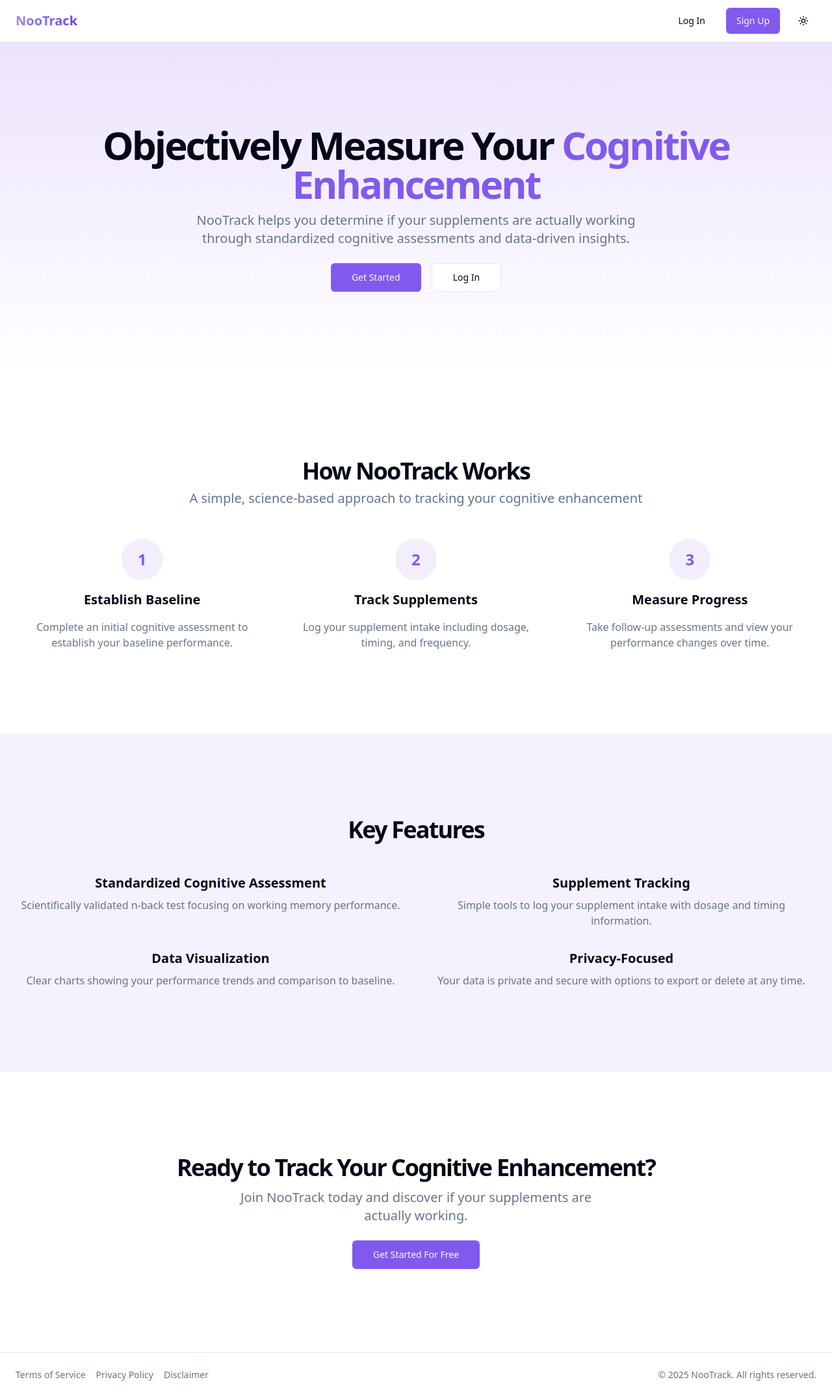
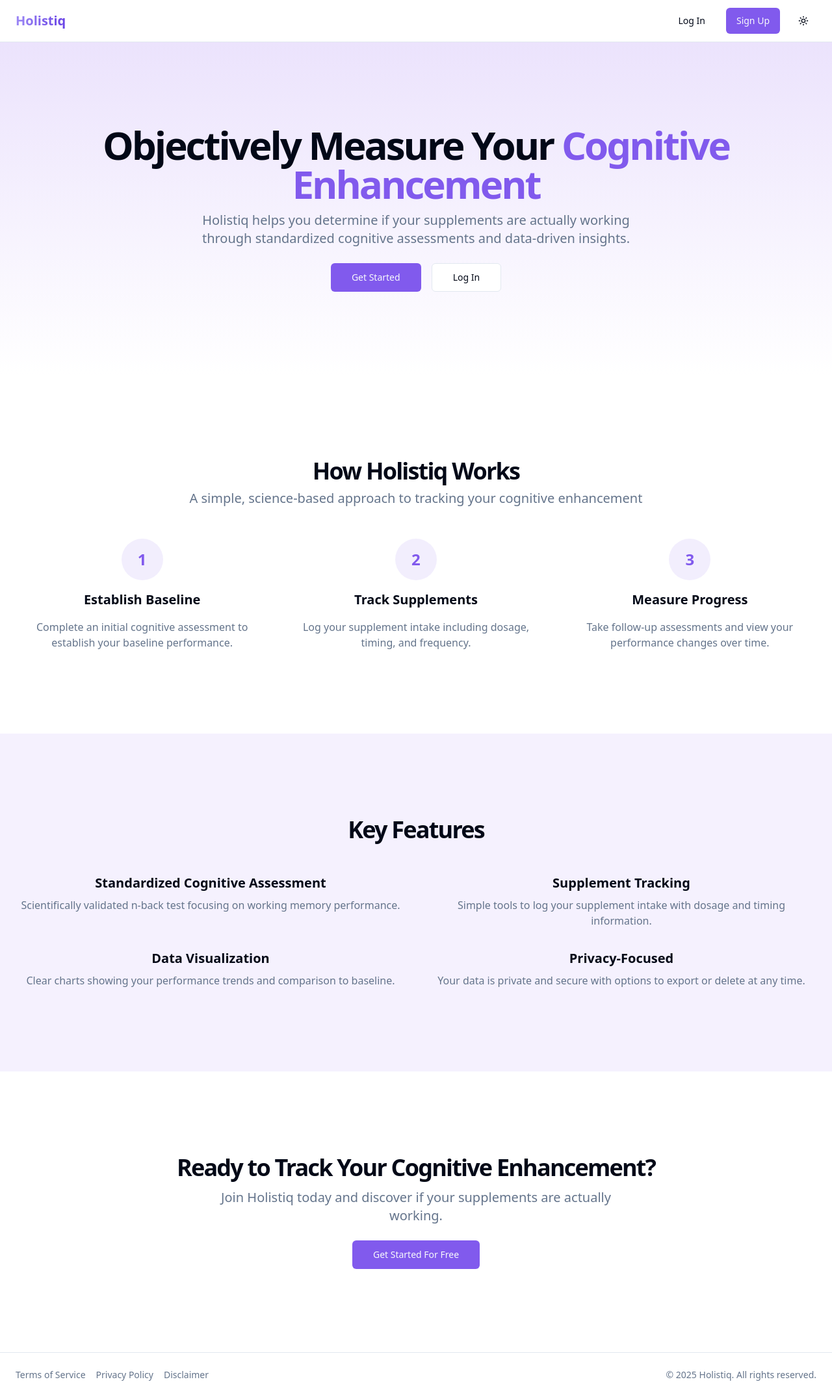
Before and after one commit to holistiq/holistiq, a React (Vite) app: page / in a window 1280 px wide. Shown: the whole page at 65% size. Built offline with nearby package versions, Linux system fonts and the light colour scheme.

Commit message:
Rename app to Holistiq

```diff
--- a/index.html
+++ b/index.html
@@ -1,14 +1,15 @@
+
 <!DOCTYPE html>
 <html lang="en">
   <head>
     <meta charset="UTF-8" />
     <meta name="viewport" content="width=device-width, initial-scale=1.0" />
-    <title>NooTrack - Measure Nootropic Efficacy</title>
-    <meta name="description" content="NooTrack helps you objectively measure if your cognitive supplements are actually working through standardized assessments and data tracking." />
-    <meta name="author" content="NooTrack" />
+    <title>Holistiq - Measure Nootropic Efficacy</title>
+    <meta name="description" content="Holistiq helps you objectively measure if your cognitive supplements are actually working through standardized assessments and data tracking." />
+    <meta name="author" content="Holistiq" />
 
-    <meta property="og:title" content="NooTrack - Measure Nootropic Efficacy" />
-    <meta property="og:description" content="NooTrack helps you objectively measure if your cognitive supplements are actually working through standardized assessments and data tracking." />
+    <meta property="og:title" content="Holistiq - Measure Nootropic Efficacy" />
+    <meta property="og:description" content="Holistiq helps you objectively measure if your cognitive supplements are actually working through standardized assessments and data tracking." />
     <meta property="og:type" content="website" />
     <meta property="og:image" content="https://lovable.dev/opengraph-image-p98pqg.png" />
 
--- a/src/components/layout/Footer.tsx
+++ b/src/components/layout/Footer.tsx
@@ -17,7 +17,7 @@ export function Footer() {
           </Link>
         </div>
         <div className="text-muted-foreground">
-          &copy; {new Date().getFullYear()} NooTrack. All rights reserved.
+          &copy; {new Date().getFullYear()} Holistiq. All rights reserved.
         </div>
       </div>
     </footer>
--- a/src/components/layout/Header.tsx
+++ b/src/components/layout/Header.tsx
@@ -20,7 +20,7 @@ export function Header() {
       <div className="container flex h-16 items-center justify-between px-4 md:px-6">
         <Link to="/" className="flex items-center gap-2">
           <div className="text-xl font-bold bg-clip-text text-transparent bg-gradient-to-r from-nootrack-400 to-nootrack-600 dark:from-nootrack-300 dark:to-nootrack-500">
-            NooTrack
+            Holistiq
           </div>
         </Link>
         <div className="flex items-center gap-4">
--- a/src/pages/Index.tsx
+++ b/src/pages/Index.tsx
@@ -1,4 +1,3 @@
-
 import { Button } from "@/components/ui/button";
 import { Link } from "react-router-dom";
 
@@ -16,7 +15,7 @@ const Index = () => {
                 Objectively Measure Your <span className="text-primary">Cognitive Enhancement</span>
               </h1>
               <p className="mx-auto max-w-[700px] text-muted-foreground md:text-xl">
-                NooTrack helps you determine if your supplements are actually working through standardized cognitive assessments and data-driven insights.
+                Holistiq helps you determine if your supplements are actually working through standardized cognitive assessments and data-driven insights.
               </p>
             </div>
             <div className="flex flex-col sm:flex-row gap-4">
@@ -44,7 +43,7 @@ const Index = () => {
         <div className="container px-4 md:px-6">
           <div className="flex flex-col items-center gap-4 text-center">
             <div className="space-y-2">
-              <h2 className="text-3xl font-bold tracking-tighter md:text-4xl">How NooTrack Works</h2>
+              <h2 className="text-3xl font-bold tracking-tighter md:text-4xl">How Holistiq Works</h2>
               <p className="mx-auto max-w-[700px] text-muted-foreground md:text-xl">
                 A simple, science-based approach to tracking your cognitive enhancement
               </p>
@@ -128,7 +127,7 @@ const Index = () => {
                 Ready to Track Your Cognitive Enhancement?
               </h2>
               <p className="mx-auto max-w-[600px] text-muted-foreground md:text-xl">
-                Join NooTrack today and discover if your supplements are actually working.
+                Join Holistiq today and discover if your supplements are actually working.
               </p>
             </div>
             <div className="flex flex-col sm:flex-row gap-4">
```
